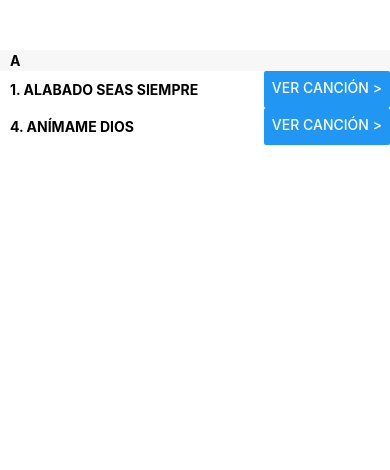
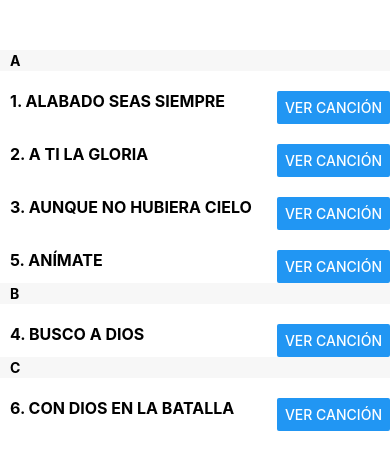
Before and after one commit to ICI-Cancionero/gedeon-app-mobile, a React Native app: screen / in a window 390 px wide. Shown: the top 470 px of the page. Built offline with nearby package versions, Linux system fonts and the light colour scheme.

Commit message:
adding some songs and styles

```diff
--- a/App.js
+++ b/App.js
@@ -45,11 +45,12 @@ class SongItem extends React.Component {
   }
 
   render() {
+    let displayText = this.state.displayContent ? 'Ocultar canción' : 'Ver canción';
     return (
-      <View>
+      <View style={styles.sectionItem}>
         <View style={{flexDirection: 'row'}}>
           <Text style={styles.title}>{this.props.song.id}. {this.props.song.title}</Text>
-          <Button style={{flex: 1}} title="Ver Canción >" onPress={this.toggleContent} />
+          <Button style={{flex: 1}} title={displayText} onPress={this.toggleContent} />
         </View>
         {this.state.displayContent ? <Text style={styles.content}>{this.props.song.content}</Text> : ''}
       </View>
@@ -94,6 +95,9 @@ const styles = StyleSheet.create({
    flex: 1,
    paddingTop: 50
   },
+  sectionItem: {
+    paddingTop: 20
+  },
   sectionHeader: {
     paddingTop: 2,
     paddingLeft: 10,
@@ -104,15 +108,15 @@ const styles = StyleSheet.create({
     backgroundColor: 'rgba(247,247,247,1.0)',
   },
   title: {
-    padding: 10,
-    fontSize: 14,
+    fontSize: 16,
+    paddingLeft: 10,
     flexWrap: 'wrap',
     flex: 1,
     fontWeight: 'bold'
   },
   content: {
-    padding: 10,
-    fontSize: 12,
+    padding: 30,
+    fontSize: 16,
     flexWrap: 'wrap',
     flex: 1
   }
--- a/songs.json
+++ b/songs.json
@@ -6,9 +6,29 @@
             "content": "Juntos cantemos al Señor con alegría, cantemos a nuestro protector y Salvador entremos en su presencia con gratitud, y cantemos himnos en su honor.\n\nPorque el Señor es Dios grande, el Gran Rey, tiene en su mano las regiones más, profundas de la tierra, suyas son las más altas montañas, el mar le pertenece pues él lo formó, uoh, oh,oh,oh.oh.\n\nDémosle todo nuestro corazón, con temor reverente y con amor, busquemos siempre hacer su voluntad nuestra luz como un faro brillará.\n\nBendito seas Señor, único Dios, quiero alabarte mientras viva, eres mi amigo fiel. En ti encuentro plenitud de toda Gracia ¡alabado seas siempre, por los siglos de los siglos! Amén, amén, amén.\n\nJuntos cantemos al Señor con alegría, cantemos a nuestro protector y Salvador entremos en su presencia con gratitud, y cantemos himnos en su honor.\n\nPorque el Señor nos ha dado un Espíritu de amor, de buen juicio y de Poder, en Cristo nos dio Salvación\n\n¡Alabado seas siempre, por los siglos de los siglos! ¡AMEN!"
         },
         {
+            "id": 2,
+            "title": "A TI LA GLORIA",
+            "content": "A ti la gloria, OH nuestro Señor A ti la victoria, gran libertador (x2)\n\nTe alzaste pujante, lleno de poder, más que el sol radiante, al amanecer, mas que el sol radiante, al amanecer\n\nA ti la gloria..........\n\nGozo y alegría, reinan por doquier porque Cristo hoy, muestra su poder ángeles cantando himnos al señor véanle aclamando, como vencedor.\n\nA ti la gloria..........\n\nLibres de pena, nuestro Rey Jesús, rompe las cadenas de la esclavitud, ha resucitado ya no morirá, quien muere al pecado en Dios vivirá."
+        },
+        {
+            "id": 3,
+            "title": "AUNQUE NO HUBIERA CIELO",
+            "content": "No me mueve mi Dios, para quererte el cielo que me tienes prometido, ni me mueve el infierno tan temido, para dejar por eso de ofenderte.\n\nTú me mueves, me mueve el verte, clavado en una cruz escarnecido, me mueve ver tu cuerpo tan herido, me mueven tus afrentas y tu muerte, me mueve al fin tu amor, en tal manera que Aunque no hubiera cielo yo te amara Y aunque no hubiera infierno, te temiera.\n\n(Se repite toda)"
+        },
+        {
             "id": 4,
-            "title": "ANÍMAME DIOS",
-            "content": "Anímame Dios y dejame seguir..."
+            "title": "BUSCO A DIOS",
+            "content": "Busco la bella mañana, busco el suave atardecer, busco a la orilla de mi cama, de rodillas a mi Dios quiero ver (x2)\n\nLas promesas que un día leí, hoy las quiero vivir. Guíame Señor hacia ti, contigo quiero vivir (x2)\n\nBusco apartarme del pecado, busco agradarle a él, busco mirarle a los ojos y ser discípulo fiel. (x2)\n\nLas promesas que un día leí,..."
+        },
+        {
+            "id": 5,
+            "title": "ANÍMATE",
+            "content": "Anímate hermano y dile al mundo que: Jesucristo es rey (x3)\n\nJesucristo sigue siendo el rey, siendo el rey.\n\nHablamos de guerras, hablamos de crisis en este mundo actual, Hablamos de gentes, hablamos de cosas sin valor eternal, por eso quiero decirte que lo mas hermoso es, hablar de Jesús, Ese tema no tiene final.\n\nAnímate hermano y dile....\n\nJesús es mi amigo que allá en el calvario, murió en mi lugar, también es mi Padre que me ha preparado, en el cielo un lugar. \n\nSu amor infinito no tiene fronteras y puedo afirmar ¡Soy su hijo por la eternidad! \n\nAnímate hermano y dile...."
+        },
+        {
+            "id": 6,
+            "title": "CON DIOS EN LA BATALLA",
+            "content": "Ya se ve la luz de un nuevo día, es la tierra nueva que el Señor nos prometió. Un mundo sin fe, sin amor, sin esperanza, nos espera hoy ansioso para ver, su liberación.\n\nSeñor (Señor y Dios) Guíanos en la batalla (x2) Danos triunfo en la batalla y al final La fe renacerá.\n\nMira OH Dios a tu pueblo en la llanura, brazo con brazo ante el nuevo amanecer. En nuestros corazones, hay sueños y esperanzas pero tuya es la gloria y el honor y tuyo es el poder.\n\nSeñor (Señor y Dios) Guíanos en la batalla (x2) Danos triunfo en la batalla y al final El amor nos sostendrá.\n\nEl Señor es la fuerza de su pueblo, su amor nos ha llenado de valor y convicción. Los hombres sin Dios, son desiertos solitarios, este mundo necesita conocer, el amor de nuestro Dios.\n\nSeñor (Señor y Dios) Guíanos en la batalla (x2)\n\nDanos triunfo en la batalla y al final La esperanza alumbrará\n\nDanos triunfo en la batalla y al final El amor nos sostendrá."
         }
     ]
 }
```
